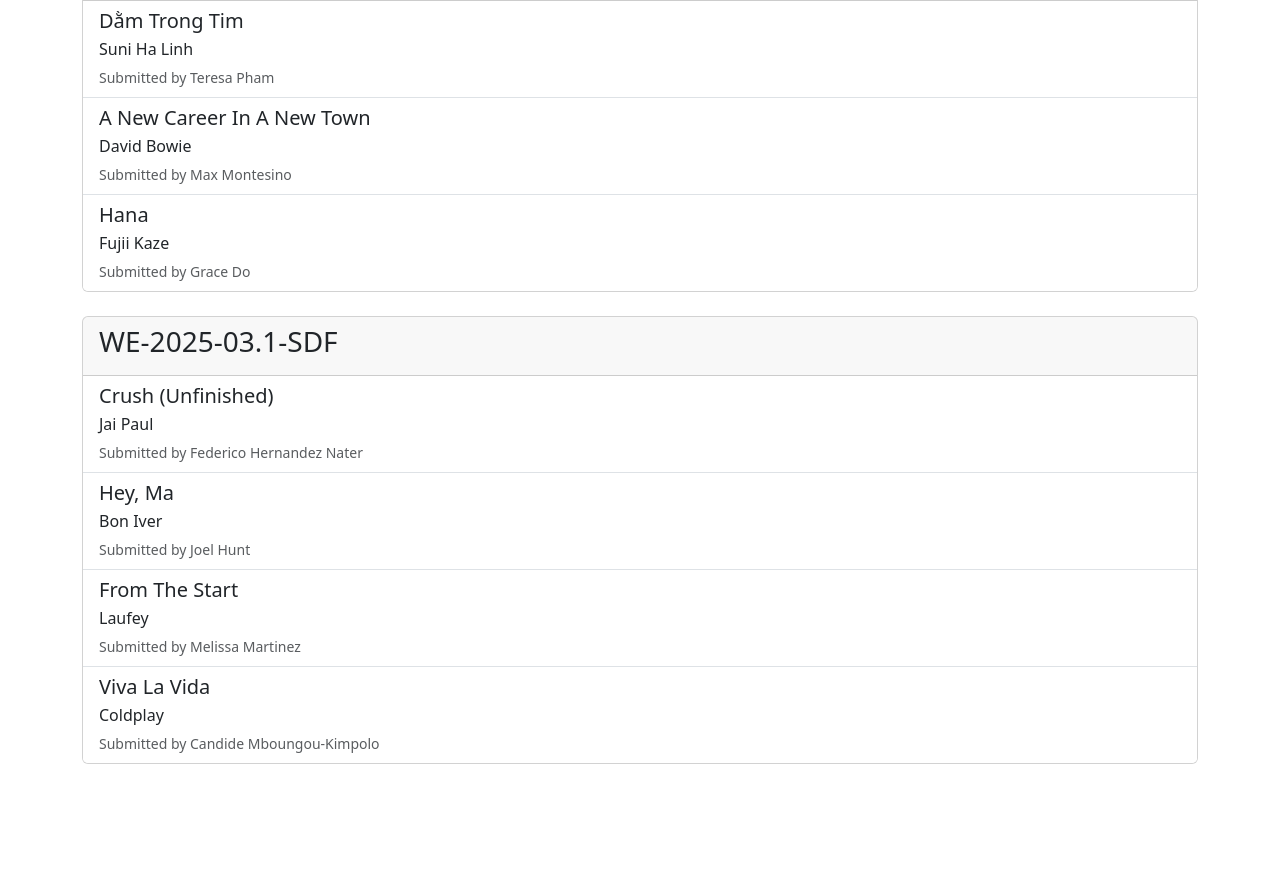
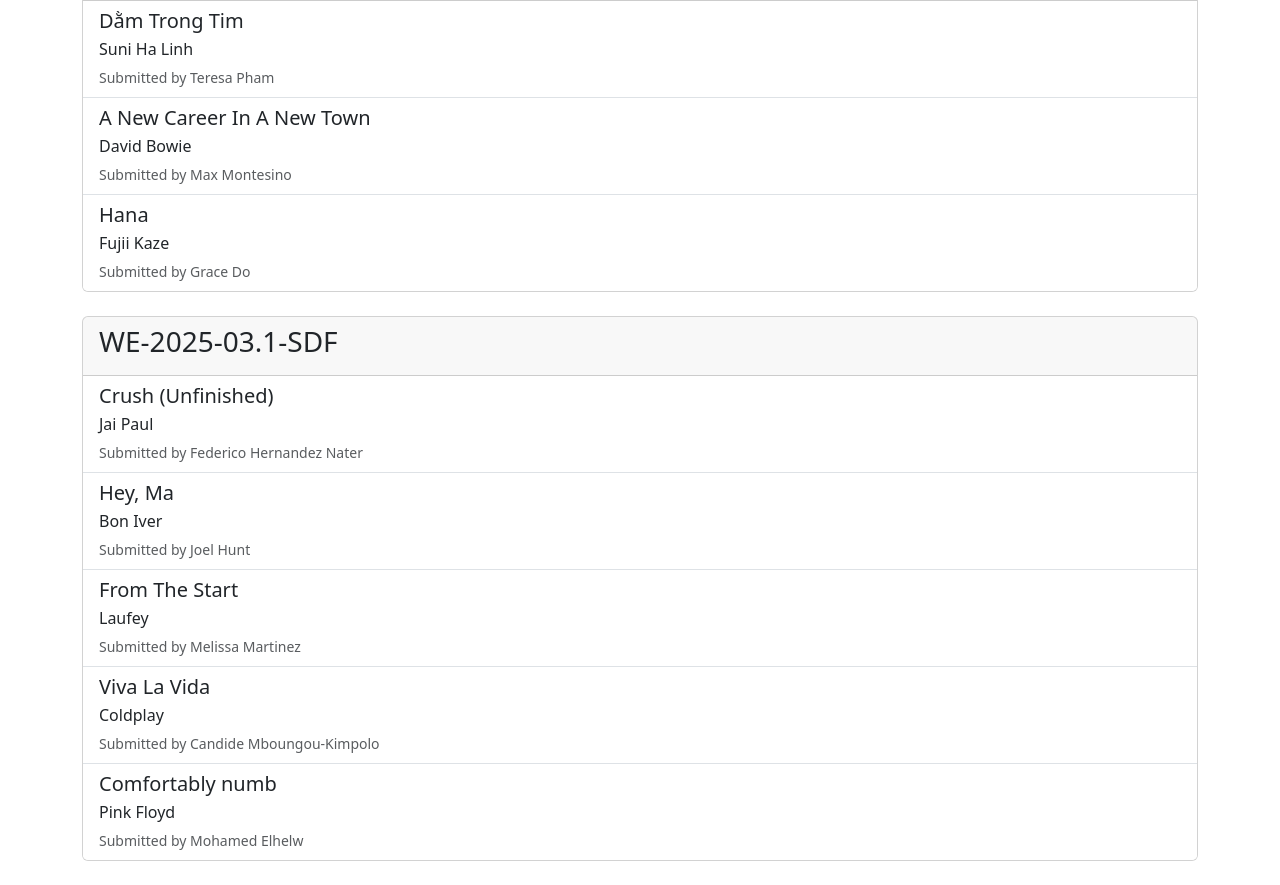
Before and after one commit to dpi-tta-projects/pr-playlist, a website: page index.html in a window 1280 px wide. Shown: the part 1930-2815 px from the top of the page. Before the commit the page ends 2718 px from the top, so only its background shows below. Drawn offline with nearby package versions, Linux system fonts and the light colour scheme; a script that the page names is missing.

Commit message:
add my fav.song

```diff
--- a/index.html
+++ b/index.html
@@ -302,6 +302,19 @@
             Submitted by Candide Mboungou-Kimpolo
           </small>
         </a>
+        <a
+          href="https://www.youtube.com/watch?v=_FrOQC-zEog"
+          class="list-group-item list-group-item-action"
+        >
+          <div class="d-flex w-100 justify-content-between">
+            <h5 class="mb-1">Comfortably numb</h5>
+          </div>
+
+          <p class="mb-1">Pink Floyd</p>
+          <small class="text-body-secondary">
+            Submitted by Mohamed Elhelw
+          </small>
+        </a>
       </div>
     </div>
   </body>
```
